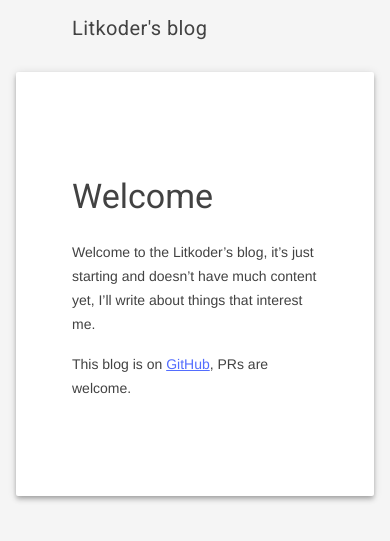
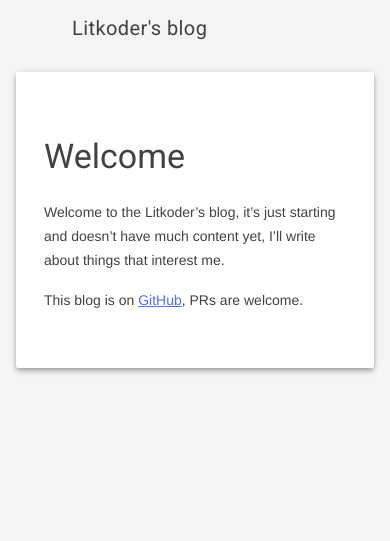
Before and after one commit to aminmarashi/blog-old, a Jekyll site: the page built from index.md, in a window 390 px wide. Shown: the top 541 px of the page. Built offline with Jekyll 4.4.1, drawn with Linux system fonts in a browser that asks for light colours; our own code applies the rules of GitHub Pages for plain Markdown files.

Commit message:
Better padding for small screen

```diff
--- a/_layouts/default.html
+++ b/_layouts/default.html
@@ -14,7 +14,7 @@
     <title>{{page.title}}</title>
 </head>
 <html>
-    <div class="mdl-layout mdl-layout--fixed-header mdl-js-layout mdl-color--grey-100">
+    <div class="page-layout mdl-layout mdl-layout--fixed-header mdl-js-layout mdl-color--grey-100">
         <header class="mdl-layout__header mdl-layout__header--scroll mdl-color--grey-100 mdl-color-text--grey-800">
             <div class="mdl-layout__header-row">
                 <span class="mdl-layout-title">{{page.title}}</span>
--- a/css/page.css
+++ b/css/page.css
@@ -3,3 +3,7 @@
     padding: 80px 56px;
     margin-bottom: 80px;
 }
+
+.page-layout.is-small-screen .page-content {
+    padding: 40px 28px;
+}
```
